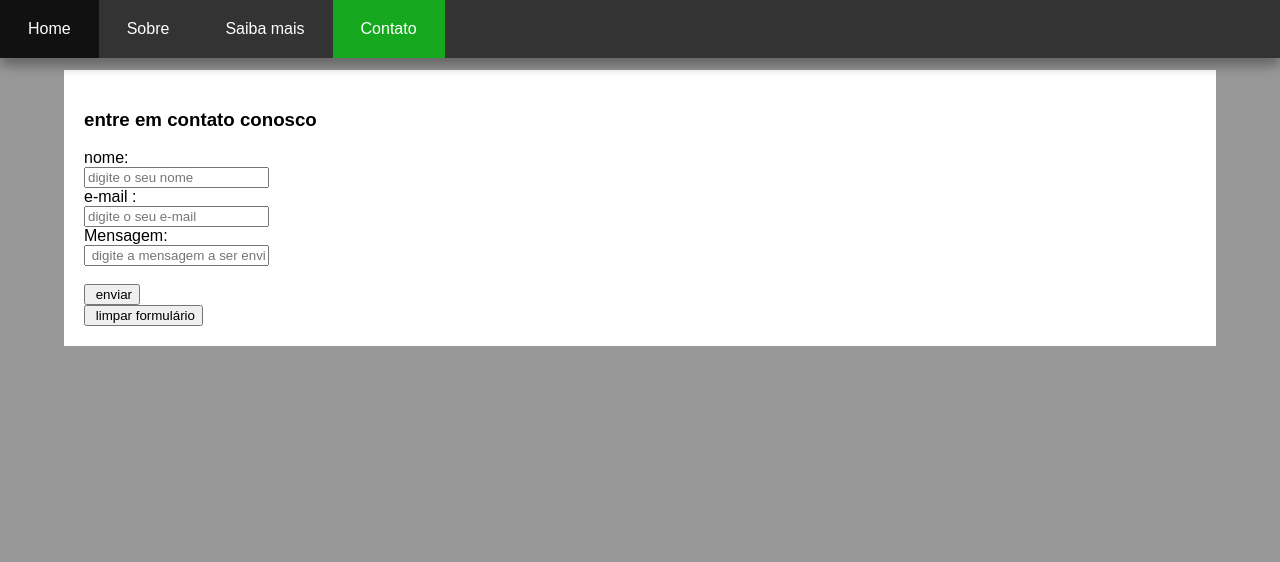
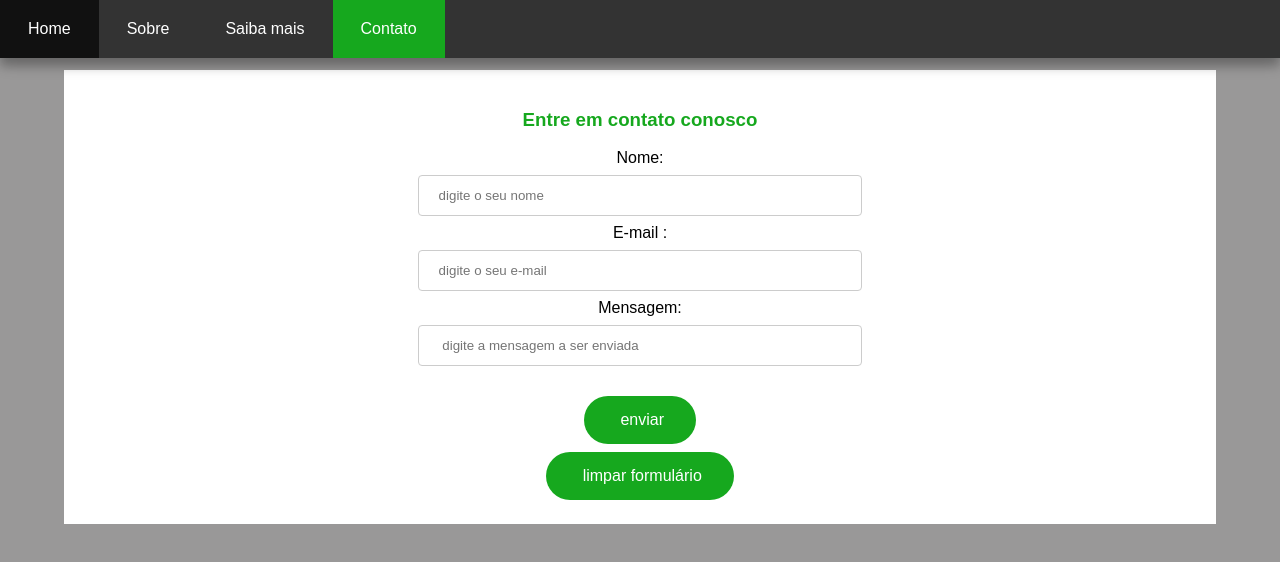
Before and after one commit to guiper43/noticias-covid, a plain HTML site: page contato.html in a window 1280 px wide. Drawn offline with Linux system fonts and the light colour scheme.

Commit message:
Style + ajustes
Aba contatos estilizada + ajustes

```diff
--- a/contato.html
+++ b/contato.html
@@ -21,12 +21,12 @@
 
         <div id="bg">
 
-            <h3> entre em contato conosco </h3>
+            <h3> Entre em contato conosco </h3>
             <form id="contato">
-                <label for="nome"> nome: </label><br>
+                <label for="nome"> Nome: </label><br>
                 <input id="nome" type="text" placeholder="digite o seu nome" required> <br>
-                <label for="email"> e-mail : </label> <br>
-                <input id="email" type="email" placeholder="digite o seu e-mail" required <br> <br>
+                <label for="email"> E-mail : </label> <br>
+                <input id="email" type="email" placeholder="digite o seu e-mail" required> <br>
                 <label for="msg"> Mensagem: </label> <br>
                 <input id="msg" type="text" placeholder=" digite a mensagem a ser enviada" required> <br> <br>
 
--- a/style/style.css
+++ b/style/style.css
@@ -63,7 +63,7 @@ body{
 }
 
 /* Botões gerais */
-.news-button{
+.news{
         background-color: #16a81e;
         border: none;
         color: white;
@@ -96,10 +96,12 @@ body{
 /* div dos videos */
 #videos{
         text-align: center;
+
 }
 
 /* titulo principal do site */
 h1{
+        text-align: center;
         padding-top: 20px;
         font-size: 1cm;
         color: #16a81e;
@@ -110,10 +112,11 @@ h2{
         padding-bottom: 8px;
 }
 
-/* descrição da notícia */
-h4{
-        margin-left:200px;
+h3{
+        text-align: center;
+        color: #16a81e;
 }
+
 
 /* Imagens */
 #imagem{
@@ -129,3 +132,31 @@ section{
         text-align: center;
         font-size: 0.5cm;
 }
+
+form {
+        text-align: center;
+}
+
+input[type=text], [type=email] {
+        width: 40%;
+        padding: 12px 20px;
+        margin: 8px 0;
+        display: inline-block;
+        border: 1px solid #ccc;
+        border-radius: 4px;
+        box-sizing: border-box;
+}
+
+input[type=submit], [type=reset]{
+        background-color: #16a81e;
+        border: none;
+        color: white;
+        padding: 15px 32px;
+        text-align: center;
+        text-decoration: none;
+        display: inline-block;
+        font-size: 16px;
+        margin: 4px 2px;
+        cursor: pointer;
+        border-radius: 30px;
+}
```
Also changed, not shown: index.html (+6 -0 lines).
